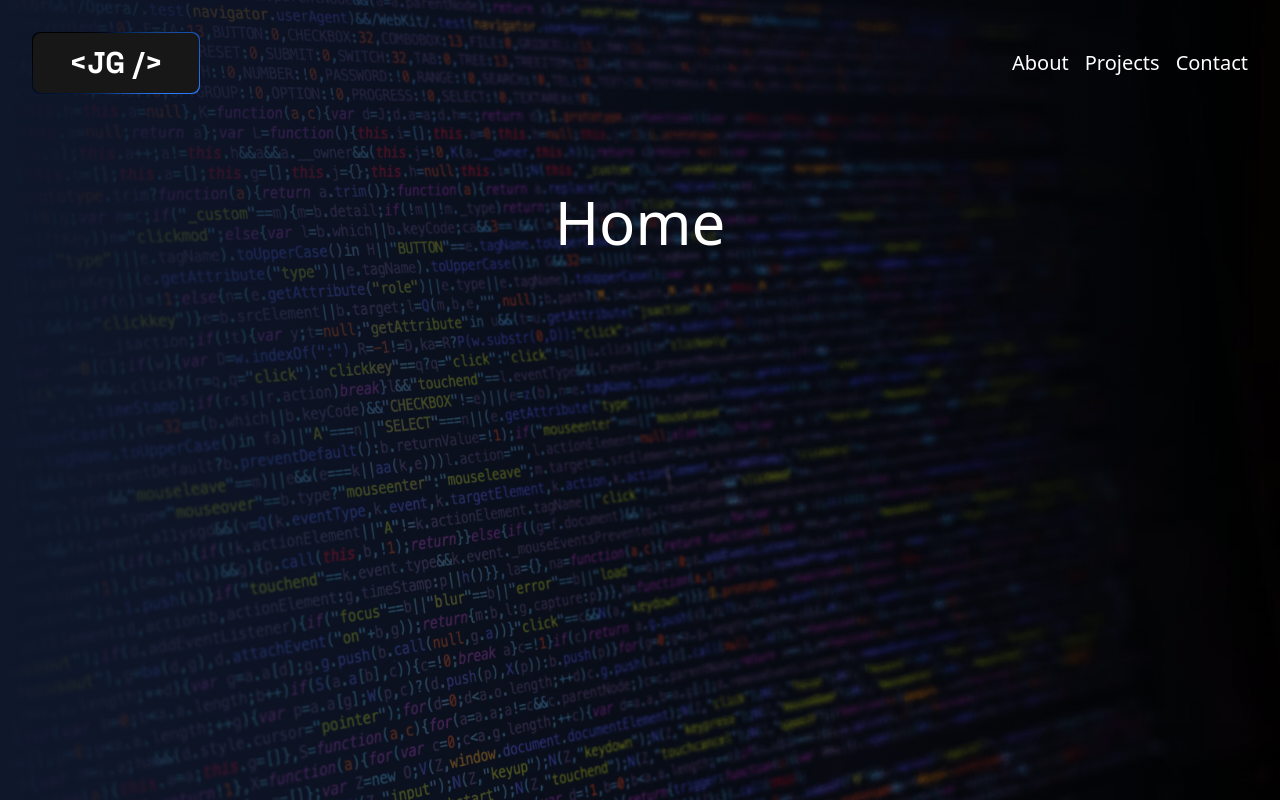
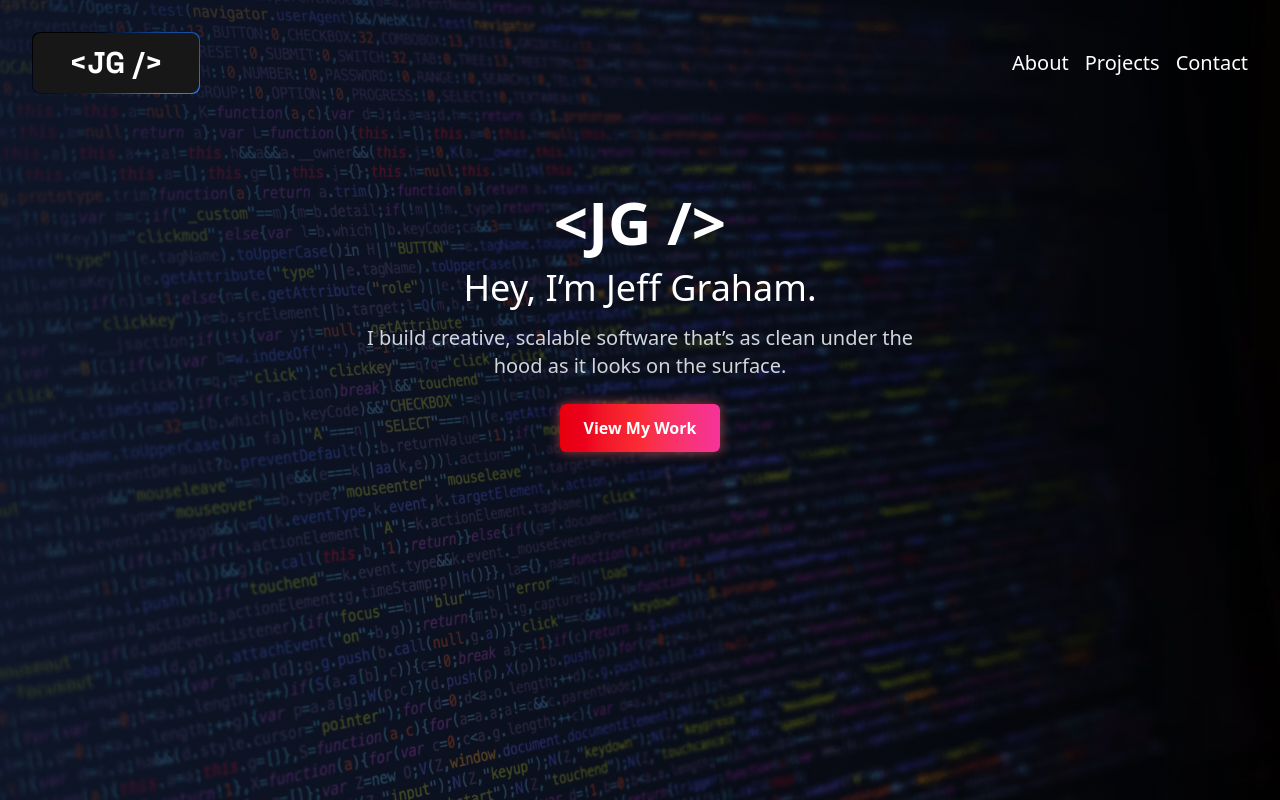
Before and after one commit to jeffgrahamcodes/next-portfolio, a Next.js app: page / in a window 1280 px wide. Built offline with nearby package versions, Linux system fonts and the light colour scheme.

Commit message:
add copy for home page

```diff
--- a/src/app/page.tsx
+++ b/src/app/page.tsx
@@ -4,7 +4,21 @@ import homeImg from '/public/images/home.jpg';
 export default function Home() {
   return (
     <div>
-      <Hero imgData={homeImg} imgAlt="background" title="Home" />
+      <Hero imgData={homeImg} imgAlt="background" title="<JG />">
+        <h2 className="text-2xl md:text-4xl font-medium mb-4">
+          Hey, I’m Jeff Graham.
+        </h2>
+        <p className="text-lg md:text-xl text-gray-300 max-w-xl mb-6">
+          I build creative, scalable software that’s as clean under
+          the hood as it looks on the surface.
+        </p>
+        <a
+          href="#projects"
+          className="inline-block px-6 py-3 font-semibold text-white rounded-md bg-gradient-to-r from-red-600 via-red-500 to-pink-500 shadow-[0_0_12px_rgba(255,91,91,0.6)] hover:shadow-[0_0_24px_rgba(255,91,91,0.9)] transition duration-300"
+        >
+          View My Work
+        </a>
+      </Hero>
     </div>
   );
 }
--- a/src/components/hero.tsx
+++ b/src/components/hero.tsx
@@ -1,15 +1,17 @@
 import { StaticImageData } from 'next/image';
 import Image from 'next/image';
+import { ReactNode } from 'react';
 
 interface HeroProps {
   imgData: StaticImageData;
   imgAlt: string;
-  title: string;
+  title?: string; // Make optional if you want to omit
+  children?: ReactNode;
 }
 
 export default function Hero(props: HeroProps) {
   return (
-    <div className="relative h-screen">
+    <div className="relative h-screen text-white">
       <div className="absolute -z-10 inset-0">
         <Image
           src={props.imgData}
@@ -17,10 +19,15 @@ export default function Hero(props: HeroProps) {
           fill
           style={{ objectFit: 'cover' }}
         />
-        <div className="absolute inset-0 bg-gradient-to-r from-slate-900"></div>
+        <div className="absolute inset-0 bg-gradient-to-r from-slate-900/90 via-slate-900/60 to-transparent"></div>
       </div>
-      <div className="pt-48 flex justify-center items-center">
-        <h1 className="text-white text-6xl">{props.title}</h1>
+      <div className="pt-48 px-6 flex flex-col items-center text-center">
+        {props.title && (
+          <h1 className="text-5xl md:text-6xl font-bold mb-4">
+            {props.title}
+          </h1>
+        )}
+        {props.children}
       </div>
     </div>
   );
```
